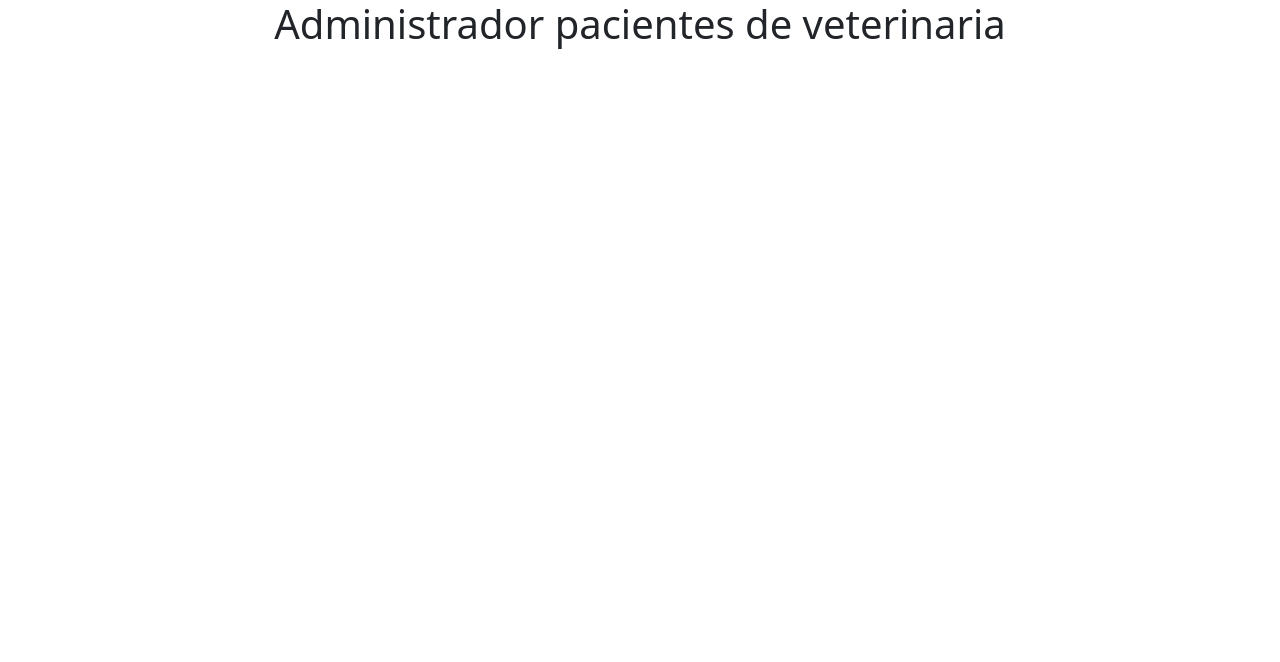
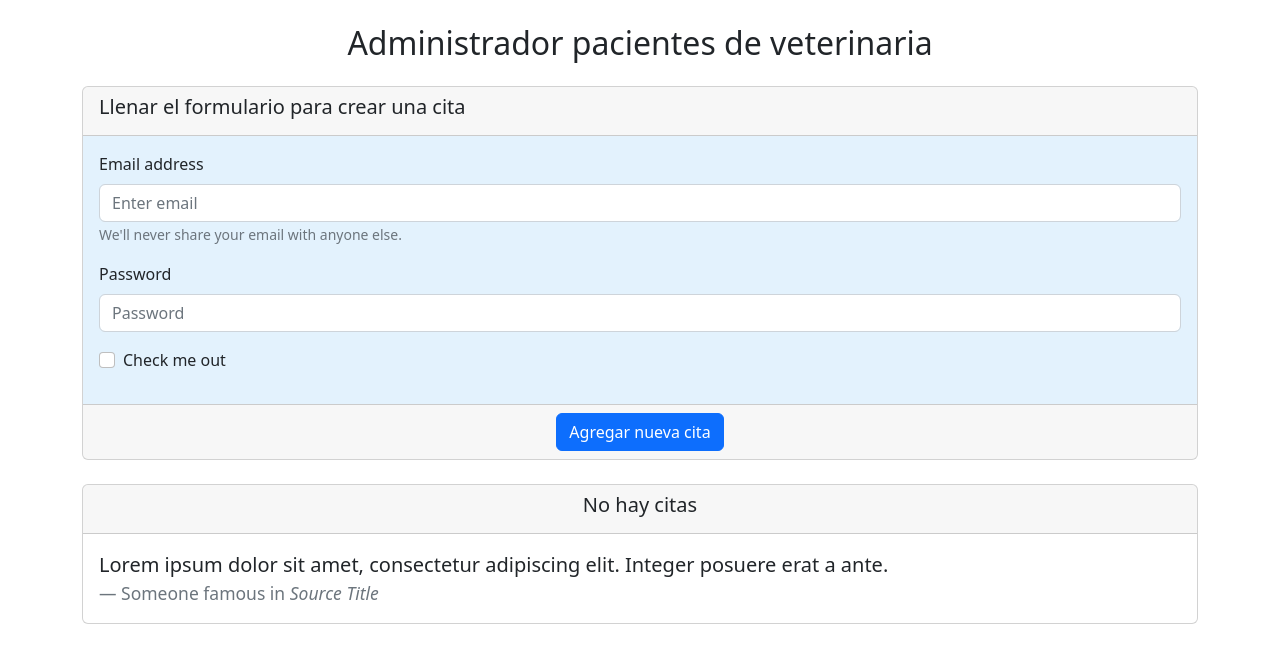
Before and after one commit to carlosmsx/c2i-tp-react-ejercicio9, a React (Create React App) app: page / in a window 1280 px wide. Shown: the top 662 px of the page. Built offline with nearby package versions, Linux system fonts and the light colour scheme.

Commit message:
maquetado base del formulario y lista de citas

```diff
--- a/src/App.jsx
+++ b/src/App.jsx
@@ -4,7 +4,7 @@ import Formulario from './components/Formulario';
 const App = () => {
     return (
         <div className='container-fluid'>
-            <h1 className='display-6 text-center'>Administrador pacientes de veterinaria</h1>
+            <h2 className='text-center my-4'>Administrador pacientes de veterinaria</h2>
             <Formulario/>
         </div>
     );
--- /dev/null
+++ b/src/components/Citas.jsx
@@ -0,0 +1,20 @@
+import React from "react";
+import Card from "react-bootstrap/Card";
+
+const Citas = () => {
+    return (
+        <Card className="mt-4">
+            <Card.Header className="text-center"><h5>No hay citas</h5></Card.Header>
+            <Card.Body>
+                <blockquote className="blockquote mb-0">
+                    <p> Lorem ipsum dolor sit amet, consectetur adipiscing elit. Integer posuere erat a ante. </p>
+                    <footer className="blockquote-footer">
+                        Someone famous in <cite title="Source Title">Source Title</cite>
+                    </footer>
+                </blockquote>
+            </Card.Body>
+        </Card>
+    );
+};
+
+export default Citas;
--- a/src/components/Formulario.jsx
+++ b/src/components/Formulario.jsx
@@ -1,9 +1,37 @@
-import React from 'react';
+import React from "react";
+import Button from "react-bootstrap/Button";
+import Form from "react-bootstrap/Form";
+import Card from "react-bootstrap/Card";
+import './formulario.css'
+import Citas from './Citas'
 
 const Formulario = () => {
     return (
-        <div>
+        <div className="container">
+            <Card>
+                <Card.Header><h5>Llenar el formulario para crear una cita</h5></Card.Header>
+                <Card.Body className="fondoFormulario">
+                    <Form>
+                        <Form.Group className="mb-3" controlId="formBasicEmail">
+                            <Form.Label>Email address</Form.Label>
+                            <Form.Control type="email" placeholder="Enter email" />
+                            <Form.Text className="text-muted">We'll never share your email with anyone else.</Form.Text>
+                        </Form.Group>
 
+                        <Form.Group className="mb-3" controlId="formBasicPassword">
+                            <Form.Label>Password</Form.Label>
+                            <Form.Control type="password" placeholder="Password" />
+                        </Form.Group>
+                        <Form.Group className="mb-3" controlId="formBasicCheckbox">
+                            <Form.Check type="checkbox" label="Check me out" />
+                        </Form.Group>
+                    </Form>
+                </Card.Body>
+                <Card.Footer className="text-center">
+                    <Button variant="primary" type="submit">Agregar nueva cita</Button>
+                </Card.Footer>
+            </Card>
+            <Citas/>
         </div>
     );
 };
--- /dev/null
+++ b/src/components/formulario.css
@@ -0,0 +1,3 @@
+.fondoFormulario {
+    background-color: rgb(227, 242, 253);
+}
```
